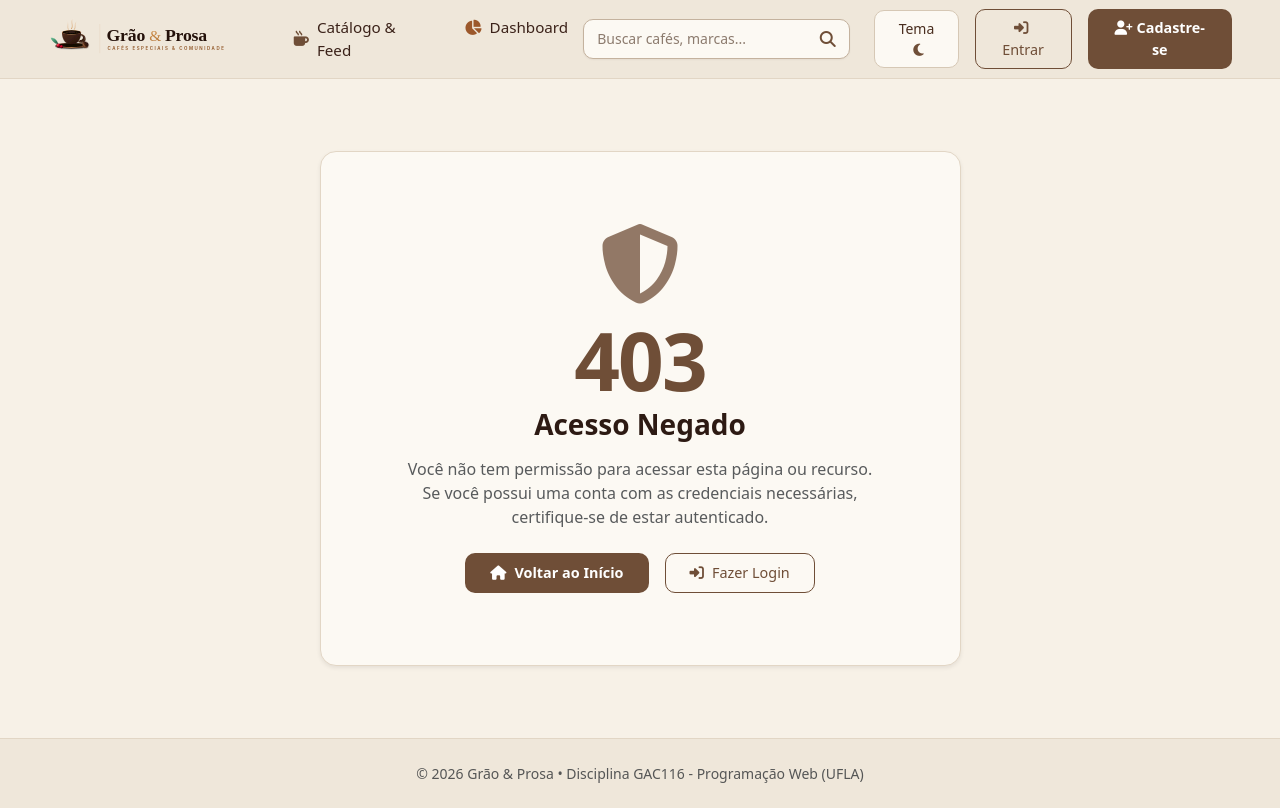
After one commit to Ez1309/grao-prosa, a Django app: template templates/403.html in a window 1280 px wide. The commit adds this page. Run offline with Django 5.2, Linux system fonts and the light colour scheme; the template is opened without the code that fills it, so the values that code supplies are empty.

Commit message:
feat(error-pages): implementar paginas de erro customizadas (404, 403, 500, 400) e handlers http
- Cria templates 404.html, 403.html, 500.html e 400.html com suporte aos temas claro/escuro
- Adiciona views de tratamento de erro em grao_prosa/views.py
- Registra handlers HTTP padrão e rotas de pré-visualização em grao_prosa/urls.py
- Estiliza cards e códigos de erro em static/css/style.css

```diff
--- a/grao_prosa/urls.py
+++ b/grao_prosa/urls.py
@@ -6,6 +6,7 @@ from django.urls import path, include
 from django.views.generic import TemplateView
 from django.conf import settings
 from django.conf.urls.static import static
+from . import views
 
 urlpatterns = [
     path('admin/', admin.site.urls),
@@ -13,5 +14,18 @@ urlpatterns = [
     path('usuarios/', include('usuarios.urls')),
 ]
 
+# Handlers padrão de erro HTTP para produção (DEBUG=False)
+handler404 = 'grao_prosa.views.erro_404'
+handler500 = 'grao_prosa.views.erro_500'
+handler403 = 'grao_prosa.views.erro_403'
+handler400 = 'grao_prosa.views.erro_400'
+
+# Em ambiente de desenvolvimento, disponibiliza rotas para pré-visualização das telas de erro
 if settings.DEBUG:
     urlpatterns += static(settings.MEDIA_URL, document_root=settings.MEDIA_ROOT)
+    urlpatterns += [
+        path('erros/404/', views.erro_404, name='preview_404'),
+        path('erros/500/', views.erro_500, name='preview_500'),
+        path('erros/403/', views.erro_403, name='preview_403'),
+        path('erros/400/', views.erro_400, name='preview_400'),
+    ]
--- a/static/css/style.css
+++ b/static/css/style.css
@@ -530,3 +530,24 @@ footer,
 [data-bs-theme="dark"] .review-comment-box {
     background-color: rgba(255, 255, 255, 0.02);
 }
+
+/* ==========================================================================
+   6. PÁGINAS DE ERRO HTTP (404, 403, 500, 400)
+   ========================================================================== */
+.error-card {
+    background-color: var(--gp-card-bg);
+    border-color: var(--bs-border-color) !important;
+    border-radius: 16px;
+}
+
+.error-code {
+    font-size: 5rem;
+    line-height: 1;
+    letter-spacing: -2px;
+    color: var(--gp-coffee-primary);
+    font-weight: 800;
+}
+
+.error-icon-wrapper {
+    margin-bottom: 0.5rem;
+}
--- /dev/null
+++ b/templates/403.html
@@ -0,0 +1,47 @@
+{% extends "base.html" %}
+
+{% block title %}403 - Acesso Negado | Grão & Prosa{% endblock %}
+
+{% block content %}
+<div class="container py-5">
+    <div class="row justify-content-center">
+        <div class="col-12 col-md-10 col-lg-7 text-center">
+
+            <div class="card error-card p-4 p-md-5 border shadow-sm">
+                <div class="card-body py-4">
+
+                    <!-- Ícone -->
+                    <div class="error-icon-wrapper mb-3">
+                        <i class="fa-solid fa-shield-halved display-1 icon-coffee opacity-75"></i>
+                    </div>
+
+                    <!-- Código de Status HTTP -->
+                    <div class="error-code fw-bold mb-2">403</div>
+
+                    <!-- Título -->
+                    <h2 class="h3 fw-bold mb-3">Acesso Negado</h2>
+
+                    <!-- Descrição Clara e Objetiva -->
+                    <p class="text-body-secondary mx-auto mb-4" style="max-width: 480px;">
+                        Você não tem permissão para acessar esta página ou recurso. Se você possui uma conta com as credenciais necessárias, certifique-se de estar autenticado.
+                    </p>
+
+                    <!-- Ações Rápidas -->
+                    <div class="d-flex flex-wrap justify-content-center gap-3">
+                        <a href="{% url 'home' %}" class="btn btn-coffee-fill px-4 py-2">
+                            <i class="fa-solid fa-house me-2"></i>Voltar ao Início
+                        </a>
+                        {% if not request.user.is_authenticated %}
+                            <a href="{% url 'usuarios:login' %}" class="btn btn-coffee-outline px-4 py-2">
+                                <i class="fa-solid fa-right-to-bracket me-2"></i>Fazer Login
+                            </a>
+                        {% endif %}
+                    </div>
+
+                </div>
+            </div>
+
+        </div>
+    </div>
+</div>
+{% endblock %}
```
Also changed, not shown: grao_prosa/views.py (added, +21 -0 lines), templates/400.html (added, +45 -0 lines), templates/404.html (added, +45 -0 lines), templates/500.html (added, +45 -0 lines).
